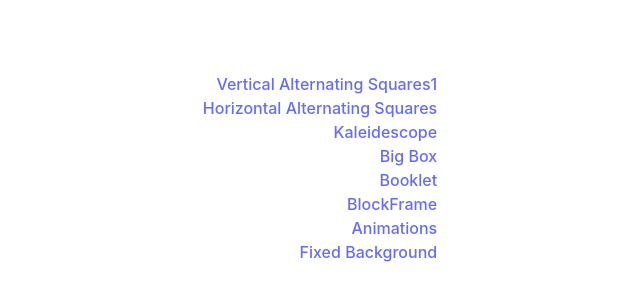
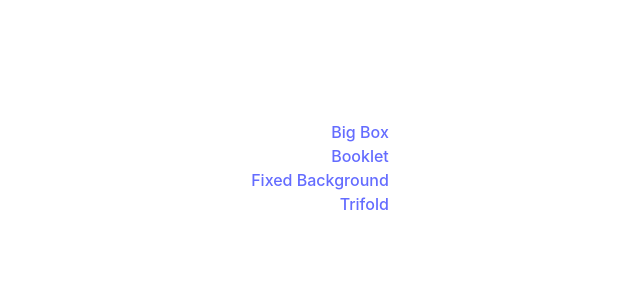
Before and after one commit to mjchin1/WebPageSamples, a React (Vite) app in the folder client/: page / in a window 1280 px wide. Shown: the part 232-532 px from the top of the page, without its empty margins (320-960 px from the left). Built offline with nearby package versions, Linux system fonts and the light colour scheme.

Commit message:
updating nav

```diff
--- a/client/src/Components/Navigations.jsx
+++ b/client/src/Components/Navigations.jsx
@@ -6,16 +6,16 @@ export default function Navigations() {
             {/* <Link to = '/mos'>Mosaic</Link>
             <Link to = '/as'>Alternating Scale</Link>
             <Link to = '/ds2'>Descending Scale2</Link> */}
-            <Link to = '/vas1'>Vertical Alternating Squares1</Link>
-            <Link to = '/has'>Horizontal Alternating Squares</Link>
-            <Link to = '/klds'>Kaleidescope</Link>
+            {/* <Link to = '/vas1'>Vertical Alternating Squares1</Link> */}
+            {/* <Link to = '/has'>Horizontal Alternating Squares</Link> */}
+            {/* <Link to = '/klds'>Kaleidescope</Link> */}
             <Link to = '/bb'>Big Box</Link>
             <Link to = '/bklt'>Booklet</Link>
-            <Link to = '/bf'>BlockFrame</Link>
-            <Link to = '/animations'>Animations</Link>
+            {/* <Link to = '/bf'>BlockFrame</Link> */}
+            {/* <Link to = '/animations'>Animations</Link> */}
             <Link to = '/fb'>Fixed Background</Link>
-            {/* <Link to = '/tf'>Trifold</Link>
-            <Link to = '/mon'>Mondrian</Link> */}
+             <Link to = '/tf'>Trifold</Link>
+            {/* <Link to = '/mon'>Mondrian</Link> */}
         </nav>
     );
 };
--- a/client/src/Components/TriFold.jsx
+++ b/client/src/Components/TriFold.jsx
@@ -6,11 +6,12 @@ export default function TriFold({}) {
 
   return (
     <>
+
+    <h1>Trifold</h1>
     <div className="tfContainer">
     <div className="tfSquare1 tfSquare">1</div>
     <div className="tfSquare2 tfSquare">2</div>
     <div className="tfSquare3 tfSquare">3</div>
-
     </div>
     </>
 );
--- a/client/src/index.css
+++ b/client/src/index.css
@@ -854,7 +854,7 @@ img {
   margin-bottom: 1vw;
 }
 .tfContainer {
-  border: solid;
+
   width: 100vw;
   display: flex;
   align-items: center;
```
